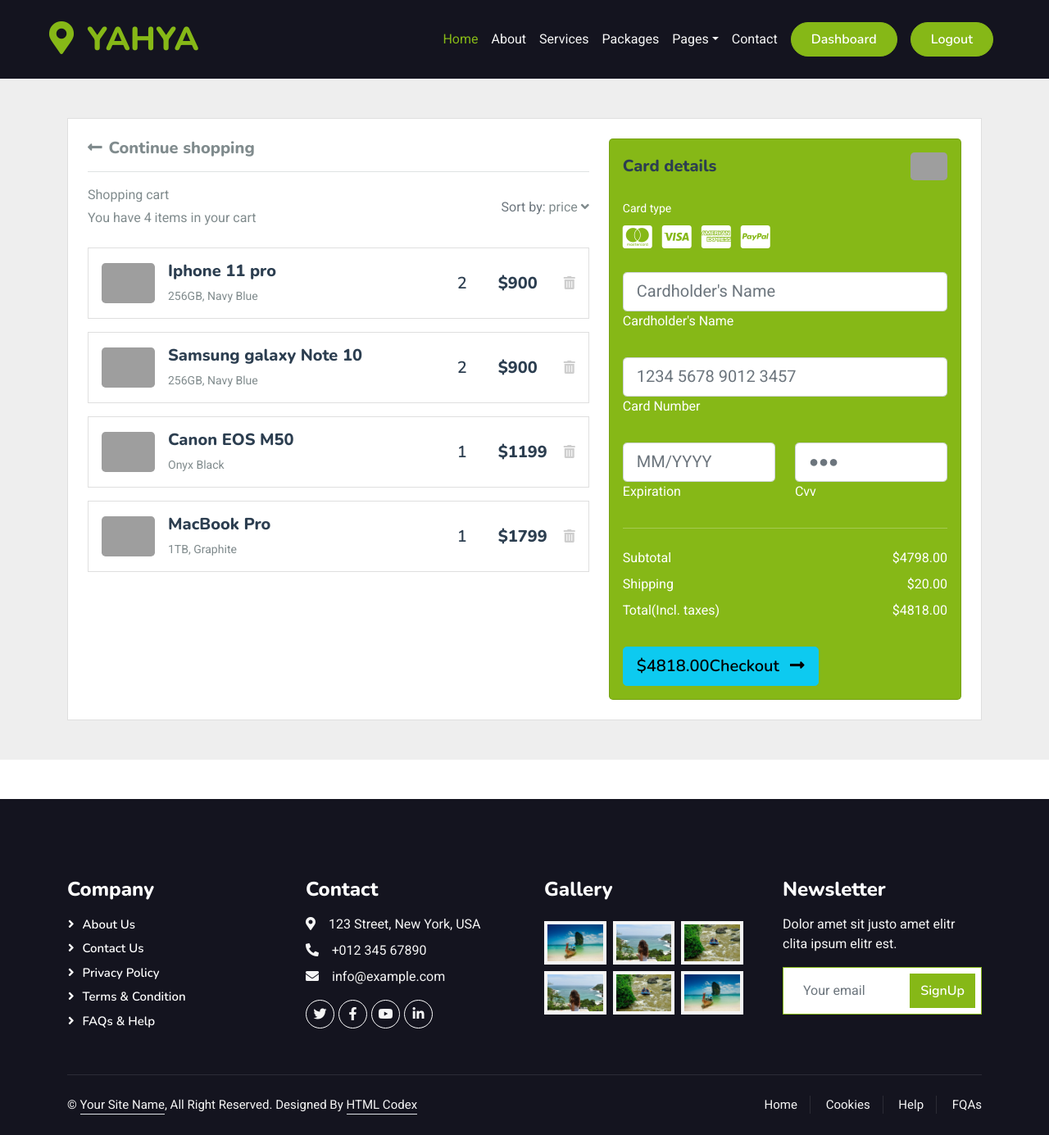
After one commit to yahyabnoun/Hotel-Management-System, a Django app: page /checkout/ in a window 1280 px wide. The commit adds this page. Shown: the whole page at 82% size. Run offline with Django 5.2, Linux system fonts and the light colour scheme; a user stored in the database is signed in; data comes from the database, SQL or seed files in the repository; both versions use the stored data as it was after the commit; some libraries are stand-ins or nearby versions; grey boxes are pictures that could not be loaded.

Commit message:
create checkout page

```diff
--- a/hotel/urls.py
+++ b/hotel/urls.py
@@ -7,4 +7,7 @@ urlpatterns = [
     path("", views.index, name="index"),
     path("detail/<slug>/", views.hotel_detail, name="hotel_detail"),
     path("detail/<slug:slug>/<slug:rt_slug>/", views.room_type_detail, name="room_type_detail"),
+    path("checkout/", views.checkout, name="checkout"),
+
+
 ]
--- a/hotel/views.py
+++ b/hotel/views.py
@@ -1,7 +1,9 @@
-from django.shortcuts import render
+from django.shortcuts import get_object_or_404, render
+from flask import redirect
 
-from hotel.models import Hotel, Room, RoomType
+from hotel.models import Booking, Hotel, Room, RoomType
 from django.db.models import Min
+from django.contrib.auth.decorators import login_required
 # Create your views here.
 
 def index(request):
@@ -18,14 +20,152 @@ def hotel_detail(request, slug):
      }
     return render (request, "hotel/hotel_detail.html", context)
 
-def room_type_detail (request, slug, rt_slug):
+def room_type_detail(request, slug, rt_slug):
     hotel = Hotel.objects.get(status="Live", slug=slug)
     room_type = RoomType.objects.get(hotel=hotel, slug=rt_slug)
     rooms = Room.objects.filter(room_type=room_type, is_available=True)
+
+
+    # Capture the parameters from the URL
+    checkin = request.GET.get('checkin')
+    checkout = request.GET.get('checkout')
+    adult = request.GET.get('adult')
+    children = request.GET.get('children')
+
+    if request.method == 'POST':
+        room_id = request.POST.get('room_id')
+        checkin = request.POST.get('checkin')
+        hotel_id = request.POST.get('hotel-id')
+        room_type_id = request.POST.get('room_type')
+        checkout = request.POST.get('checkout')
+        adult = request.POST.get('adult')
+        children = request.POST.get('children')
+
+        hotelPost = Hotel.objects.get(id=hotel_id)
+        roomPost = Room.objects.get(id=room_id)
+        room_typePost = RoomType.objects.get(id=room_type_id)
+
+        if request.user.is_authenticated:
+
+            # Create a new booking instance
+            # Booking.objects.create(
+            #     user=request.user,
+            #     checkin=checkin,
+            #     checkout=checkout,
+            #     adult=adult,
+            #     children=children
+            # )
+            print(room_id)
+        else:
+            return redirect("hotel:index")
+
     context = {
         "hotel": hotel,
         "room_type":room_type,
         "rooms" :rooms,
+        'checkin': checkin,
+        'checkout': checkout,
+        'adult': adult,
+        'children': children
     }
 
     return render (request, "hotel/room_type_detail.html", context)
+
+
+# def selected_rooms(request):
+    # total = 0
+    # room_count = 0
+    # total_days= 0
+    # adult = 0
+    # children = 0
+    # checkin = ""
+    # checkout = ""
+
+
+    # if request.method == "POST":
+        # print(request)
+
+        # id = int(item['hotel_id'])
+        # checkin = item['checkin']
+        # checkout = item['checkout']
+        # adult = int(item['adult'])
+        # children = int(item['children'])
+        # room_type = int(item['room_type'])
+        # room_id= int(item['room_id'])
+        # hotel = None
+
+
+
+        # room_type = RoomType.objects.get(id=room_type_)
+        # date_format = "%Y-%m-%d"
+        # checkin_date = datetime.strptime(checkin, date_format)
+        # checkout_date = datetime. strptime (checkout, date_format) time_diffrence = checkout_date
+        # -
+        # total_days time_diffrence.days
+        # room_count += 1
+        # days = total_days
+        # price = room_type.price
+        # checkin_date
+        # room_price = price room_count # 20 3 = 60
+        # total = room_price* days
+        # hotel Hotel.objects.get(id=id)
+        # =
+
+
+@login_required
+def create_booking(request):
+    if request.method == 'POST':
+        # Get form data from POST request
+        room_id = request.POST.get('room_id')
+        price = request.POST.get('price')
+        checkin = request.POST.get('checkin')
+        checkout = request.POST.get('checkout')
+        adult = request.POST.get('adult')
+        children = request.POST.get('children')
+
+        # Fetch the room object using the room_id
+        room = Room.objects.get(id=room_id)
+
+
+        print(room)
+
+
+
+        # Create a new booking instance
+        # Booking.objects.create(
+        #     user=request.user,       # User who is logged in             # Room object fetched above
+        #     price=price,             # Price from form data
+        #     checkin=checkin,         # Check-in date
+        #     checkout=checkout,       # Check-out date
+        #     adult=adult,             # Number of adults
+        #     children=children        # Number of children
+        # )
+
+        # Redirect to a checkout or booking confirmation page
+        return redirect('checkout')
+
+    # If the request is not POST, redirect back to a relevant page
+    return redirect('hotel:index')
+
+
+def checkout(request):
+    if request.user.is_authenticated:
+
+        try:
+            user = request.user
+
+            # Check if the user has bookings
+            booking = Booking.objects.filter(user=user)
+            context = {
+                "booking": booking
+            }
+
+            print(booking)
+
+            return render(request, "hotel/checkout.html", context)
+        except Booking.DoesNotExist:
+            # Redirect or show a message if the user doesn't have any booking
+            return render(request, "hotel/checkout.html")  # Or show a custom message/page
+
+    # Redirect unauthenticated users to the sign-up page
+    return render(request, "userauths/sign-up.html")
--- /dev/null
+++ b/templates/hotel/checkout.html
@@ -0,0 +1,232 @@
+
+
+{% extends "base/base.html" %}
+{% load static %}
+{% block content %}
+
+
+<section class="h-100 h-custom" style="background-color: #eee;">
+    <div class="container py-5 h-100">
+      <div class="row d-flex justify-content-center align-items-center h-100">
+        <div class="col">
+          <div class="card">
+            <div class="card-body p-4">
+
+              <div class="row">
+
+                <div class="col-lg-7">
+                  <h5 class="mb-3"><a href="#!" class="text-body"><i
+                        class="fas fa-long-arrow-alt-left me-2"></i>Continue shopping</a></h5>
+                  <hr>
+
+                  <div class="d-flex justify-content-between align-items-center mb-4">
+                    <div>
+                      <p class="mb-1">Shopping cart</p>
+                      <p class="mb-0">You have 4 items in your cart</p>
+                    </div>
+                    <div>
+                      <p class="mb-0"><span class="text-muted">Sort by:</span> <a href="#!"
+                          class="text-body">price <i class="fas fa-angle-down mt-1"></i></a></p>
+                    </div>
+                  </div>
+
+                  <div class="card mb-3">
+                    <div class="card-body">
+                      <div class="d-flex justify-content-between">
+                        <div class="d-flex flex-row align-items-center">
+                          <div>
+                            <img
+                              src="https://mdbcdn.b-cdn.net/img/Photos/new-templates/bootstrap-shopping-carts/img1.webp"
+                              class="img-fluid rounded-3" alt="Shopping item" style="width: 65px;">
+                          </div>
+                          <div class="ms-3">
+                            <h5>Iphone 11 pro</h5>
+                            <p class="small mb-0">256GB, Navy Blue</p>
+                          </div>
+                        </div>
+                        <div class="d-flex flex-row align-items-center">
+                          <div style="width: 50px;">
+                            <h5 class="fw-normal mb-0">2</h5>
+                          </div>
+                          <div style="width: 80px;">
+                            <h5 class="mb-0">$900</h5>
+                          </div>
+                          <a href="#!" style="color: #cecece;"><i class="fas fa-trash-alt"></i></a>
+                        </div>
+                      </div>
+                    </div>
+                  </div>
+
+                  <div class="card mb-3">
+                    <div class="card-body">
+                      <div class="d-flex justify-content-between">
+                        <div class="d-flex flex-row align-items-center">
+                          <div>
+                            <img
+                              src="https://mdbcdn.b-cdn.net/img/Photos/new-templates/bootstrap-shopping-carts/img2.webp"
+                              class="img-fluid rounded-3" alt="Shopping item" style="width: 65px;">
+                          </div>
+                          <div class="ms-3">
+                            <h5>Samsung galaxy Note 10 </h5>
+                            <p class="small mb-0">256GB, Navy Blue</p>
+                          </div>
+                        </div>
+                        <div class="d-flex flex-row align-items-center">
+                          <div style="width: 50px;">
+                            <h5 class="fw-normal mb-0">2</h5>
+                          </div>
+                          <div style="width: 80px;">
+                            <h5 class="mb-0">$900</h5>
+                          </div>
+                          <a href="#!" style="color: #cecece;"><i class="fas fa-trash-alt"></i></a>
+                        </div>
+                      </div>
+                    </div>
+                  </div>
+
+                  <div class="card mb-3">
+                    <div class="card-body">
+                      <div class="d-flex justify-content-between">
+                        <div class="d-flex flex-row align-items-center">
+                          <div>
+                            <img
+                              src="https://mdbcdn.b-cdn.net/img/Photos/new-templates/bootstrap-shopping-carts/img3.webp"
+                              class="img-fluid rounded-3" alt="Shopping item" style="width: 65px;">
+                          </div>
+                          <div class="ms-3">
+                            <h5>Canon EOS M50</h5>
+                            <p class="small mb-0">Onyx Black</p>
+                          </div>
+                        </div>
+                        <div class="d-flex flex-row align-items-center">
+                          <div style="width: 50px;">
+                            <h5 class="fw-normal mb-0">1</h5>
+                          </div>
+                          <div style="width: 80px;">
+                            <h5 class="mb-0">$1199</h5>
+                          </div>
+                          <a href="#!" style="color: #cecece;"><i class="fas fa-trash-alt"></i></a>
+                        </div>
+                      </div>
+                    </div>
+                  </div>
+
+                  <div class="card mb-3 mb-lg-0">
+                    <div class="card-body">
+                      <div class="d-flex justify-content-between">
+                        <div class="d-flex flex-row align-items-center">
+                          <div>
+                            <img
+                              src="https://mdbcdn.b-cdn.net/img/Photos/new-templates/bootstrap-shopping-carts/img4.webp"
+                              class="img-fluid rounded-3" alt="Shopping item" style="width: 65px;">
+                          </div>
+                          <div class="ms-3">
+                            <h5>MacBook Pro</h5>
+                            <p class="small mb-0">1TB, Graphite</p>
+                          </div>
+                        </div>
+                        <div class="d-flex flex-row align-items-center">
+                          <div style="width: 50px;">
+                            <h5 class="fw-normal mb-0">1</h5>
+                          </div>
+                          <div style="width: 80px;">
+                            <h5 class="mb-0">$1799</h5>
+                          </div>
+                          <a href="#!" style="color: #cecece;"><i class="fas fa-trash-alt"></i></a>
+                        </div>
+                      </div>
+                    </div>
+                  </div>
+
+                </div>
+                <div class="col-lg-5">
+
+                  <div class="card bg-primary text-white rounded-3">
+                    <div class="card-body">
+                      <div class="d-flex justify-content-between align-items-center mb-4">
+                        <h5 class="mb-0">Card details</h5>
+                        <img src="https://mdbcdn.b-cdn.net/img/Photos/Avatars/avatar-6.webp"
+                          class="img-fluid rounded-3" style="width: 45px;" alt="Avatar">
+                      </div>
+
+                      <p class="small mb-2">Card type</p>
+                      <a href="#!" type="submit" class="text-white"><i
+                          class="fab fa-cc-mastercard fa-2x me-2"></i></a>
+                      <a href="#!" type="submit" class="text-white"><i
+                          class="fab fa-cc-visa fa-2x me-2"></i></a>
+                      <a href="#!" type="submit" class="text-white"><i
+                          class="fab fa-cc-amex fa-2x me-2"></i></a>
+                      <a href="#!" type="submit" class="text-white"><i class="fab fa-cc-paypal fa-2x"></i></a>
+
+                      <form class="mt-4">
+                        <div data-mdb-input-init class="form-outline form-white mb-4">
+                          <input type="text" id="typeName" class="form-control form-control-lg" siez="17"
+                            placeholder="Cardholder's Name" />
+                          <label class="form-label" for="typeName">Cardholder's Name</label>
+                        </div>
+
+                        <div data-mdb-input-init class="form-outline form-white mb-4">
+                          <input type="text" id="typeText" class="form-control form-control-lg" siez="17"
+                            placeholder="1234 5678 9012 3457" minlength="19" maxlength="19" />
+                          <label class="form-label" for="typeText">Card Number</label>
+                        </div>
+
+                        <div class="row mb-4">
+                          <div class="col-md-6">
+                            <div data-mdb-input-init class="form-outline form-white">
+                              <input type="text" id="typeExp" class="form-control form-control-lg"
+                                placeholder="MM/YYYY" size="7" id="exp" minlength="7" maxlength="7" />
+                              <label class="form-label" for="typeExp">Expiration</label>
+                            </div>
+                          </div>
+                          <div class="col-md-6">
+                            <div data-mdb-input-init class="form-outline form-white">
+                              <input type="password" id="typeText" class="form-control form-control-lg"
+                                placeholder="&#9679;&#9679;&#9679;" size="1" minlength="3" maxlength="3" />
+                              <label class="form-label" for="typeText">Cvv</label>
+                            </div>
+                          </div>
+                        </div>
+
+                      </form>
+
+                      <hr class="my-4">
+
+                      <div class="d-flex justify-content-between">
+                        <p class="mb-2">Subtotal</p>
+                        <p class="mb-2">$4798.00</p>
+                      </div>
+
+                      <div class="d-flex justify-content-between">
+                        <p class="mb-2">Shipping</p>
+                        <p class="mb-2">$20.00</p>
+                      </div>
+
+                      <div class="d-flex justify-content-between mb-4">
+                        <p class="mb-2">Total(Incl. taxes)</p>
+                        <p class="mb-2">$4818.00</p>
+                      </div>
+
+                      <button  type="button" data-mdb-button-init data-mdb-ripple-init class="btn btn-info btn-block btn-lg">
+                        <div class="d-flex justify-content-between">
+                          <span>$4818.00</span>
+                          <span>Checkout <i class="fas fa-long-arrow-alt-right ms-2"></i></span>
+                        </div>
+                      </button>
+
+                    </div>
+                  </div>
+
+                </div>
+
+              </div>
+
+            </div>
+          </div>
+        </div>
+      </div>
+    </div>
+  </section>
+
+
+  {% endblock %}
```
Also changed, not shown: templates/hotel/room_type_detail.html (+39 -15 lines), db.sqlite3.
